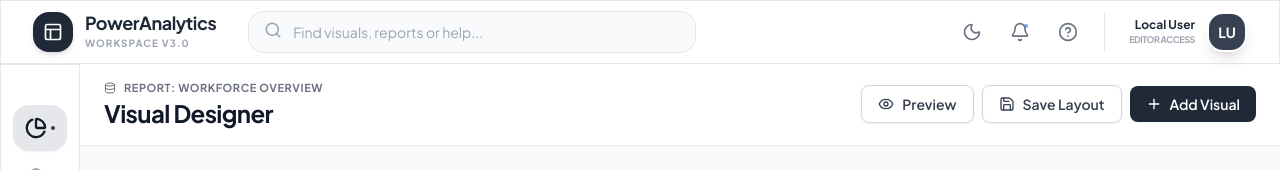
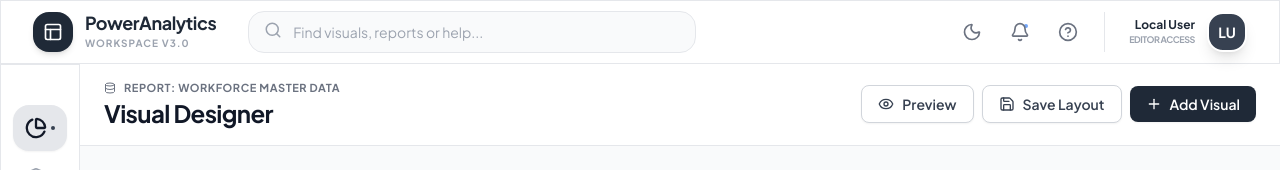
Before and after one commit to Vishnudharan24/TabNLP, a React (Vite) app: page / in a window 1280 px wide. Shown: the top 170 px of the page. Built offline with nearby package versions, Linux system fonts and the light colour scheme.

Commit message:
feat: update report display to show dataset name or default message when no data source is selected

```diff
--- a/App.jsx
+++ b/App.jsx
@@ -164,7 +164,7 @@ const App = () => {
                                 <div className="flex flex-col">
                                     <div className={`flex items-center gap-2 text-[11px] font-bold uppercase tracking-wider ${theme === 'dark' ? 'text-gray-400' : 'text-gray-500'}`}>
                                         <Database size={12} />
-                                        <span>Report: {pages.find(p => p.id === activePageId)?.name}</span>
+                                        <span>Report: {(datasets.find(d => d.id === selectedDatasetId) || datasets[0])?.name || 'No Data Source'}</span>
                                     </div>
                                     <h1 className={`text-2xl font-bold tracking-tight ${theme === 'dark' ? 'text-gray-100' : 'text-gray-900'}`}>{isEditMode ? 'Visual Designer' : 'Report Preview'}</h1>
                                 </div>
```
